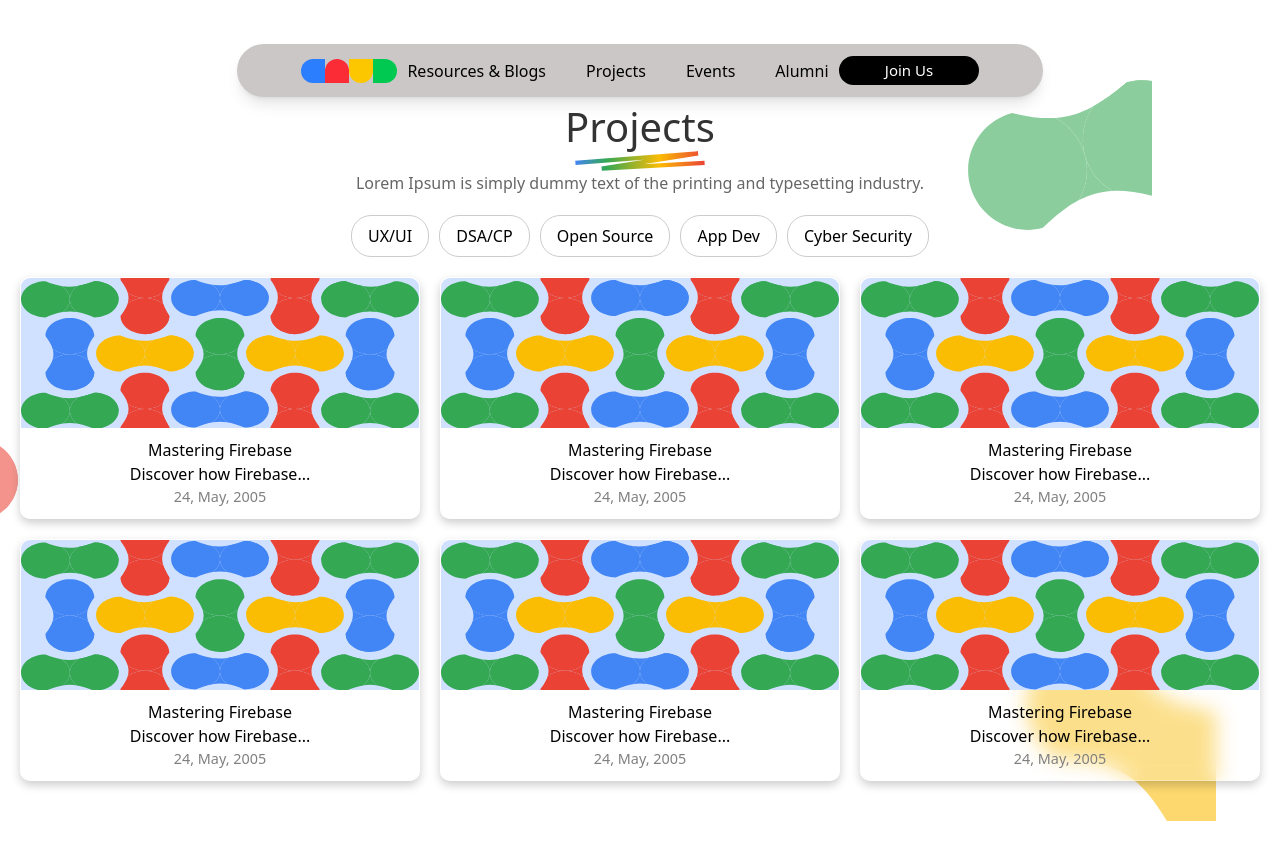
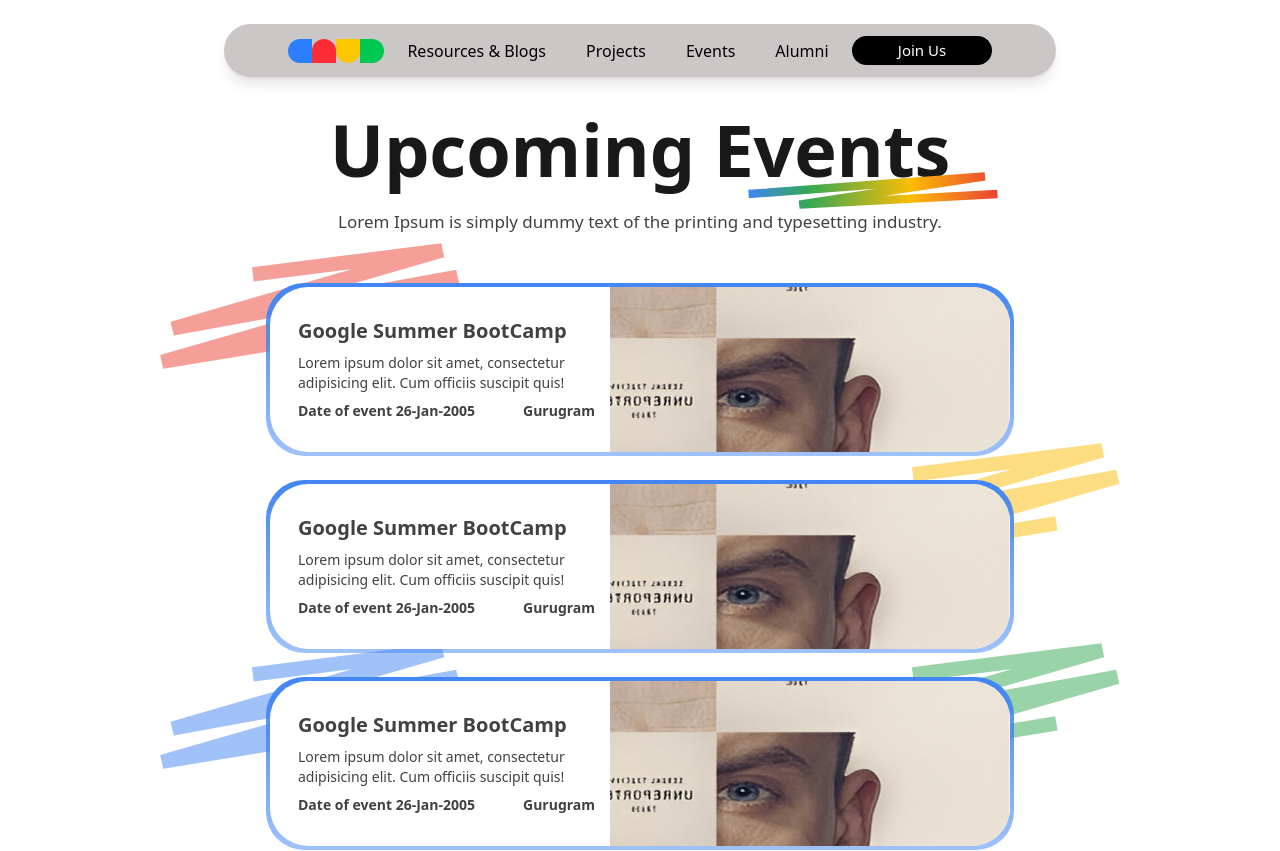
Before and after one commit to Ravi3727/playground, a React (Vite) app in the folder Frontend/: page /projects in a window 1280 px wide. Shown: the top 851 px of the page. Before the commit the page ends 821 px from the top, so only its background shows below. Built offline with nearby package versions, Linux system fonts and the light colour scheme.

Commit message:
responsive fixes in event and title change in project page

```diff
--- a/Frontend/src/App.jsx
+++ b/Frontend/src/App.jsx
@@ -1,12 +1,16 @@
 import './App.css'
 import React from "react";
 import ProjectsPage from "./pages/ProjectPage";
+import Event from "./pages/Event"
+import Home from "./pages/Home"
 
 function App() {
 
   return (
 
-    <ProjectsPage />
+    // <ProjectsPage />
+    <Event/>
+    // <Home/>
 
   )
 }
--- a/Frontend/src/components/Headers/Title.jsx
+++ /dev/null
@@ -1,14 +0,0 @@
-import React from 'react'
-import vector from '../../assets/Graphics/vector.svg'
-
-const Title = ({heading}) => {
-  return (
-    <div className=' flex flex-col justify-center items-center my-5 mt-20 relative z-50'>
-        <span className='relative text-[#191919] text-7xl font-semibold leading-[64px] tracking-[-0.25px] '>{heading}
-            <img src={vector} alt="vector" width={250} className=' absolute -right-12 -bottom-7' />
-        </span>
-        <p className='m-7 text-[#414141] text-[17px]'>Lorem Ipsum is simply dummy text of the printing and typesetting industry.</p>
-    </div>
-  )
-}
-export default Title
--- /dev/null
+++ b/Frontend/src/components/Title.jsx
@@ -0,0 +1,23 @@
+import React from 'react'
+import vector from '../assets/Graphics/vector.svg'
+
+const Title = ({heading}) => {
+  return (
+   <div className='flex flex-col justify-center items-center my-5 mt-10 relative z-10 px-4 text-center'>
+    <span className='relative text-[#191919] text-4xl sm:text-5xl md:text-6xl lg:text-7xl font-semibold leading-tight sm:leading-[64px] tracking-[-0.25px]'>
+        {heading}
+        <img
+            src={vector}
+            alt="vector"
+            width={150}
+            className='absolute -right-6 -bottom-0 sm:-right-12 sm:-bottom-7 w-20 sm:w-[250px]'
+        />
+    </span>
+    <p className='m-4 sm:m-7 text-[#414141] text-base sm:text-[17px]'>
+        Lorem Ipsum is simply dummy text of the printing and typesetting industry.
+    </p>
+</div>
+
+  )
+}
+export default Title
--- a/Frontend/src/components/cards/EventCard.jsx
+++ b/Frontend/src/components/cards/EventCard.jsx
@@ -5,13 +5,16 @@
     <>
       {/* {First div for giving gradient border} */}
       <div className="bg-gradient-to-b from-[rgba(66,133,244,1)] to-[rgba(66,133,244,0.5)] m-auto rounded-[38px]">
-        <div className="flex justify-between items-center rounded-[38px] bg-white pl-6 py-0 overflow-hidden m-0.5 w-[800px] h-[165px] ">
-          <div className="text-[#414141] ">
-            <h2 className="text-xl font-semibold p-1">Google Summer BootCamp</h2>
-            <p className="text-xs p-1">Lorem ipsum dolor sit amet, consectetur adipisicing elit. Cum officiis suscipit quis!</p>
-            <div className="text-sm p-1 flex gap-12 font-semibold"><span>Date of event 26-Jan-2005</span><span>Gurugram</span></div>
+        <div className="flex flex-col md:flex-row justify-between items-center rounded-[38px] bg-white md:pl-6 py-4 md:py-0 overflow-hidden m-1 w-[340px] md:w-[740px] h-auto md:h-[165px]">
+          <div className="text-[#414141] text-center md:text-left">
+            <h2 className="text-lg md:text-xl font-semibold p-1">Google Summer BootCamp</h2>
+            <p className="text-xs md:text-sm p-1">Lorem ipsum dolor sit amet, consectetur adipisicing elit. Cum officiis suscipit quis!</p>
+              <div className="text-xs md:text-sm p-1 flex flex-col md:flex-row gap-4 md:gap-12 font-semibold">
+                <span>Date of event 26-Jan-2005</span>
+                <span>Gurugram</span>
+              </div>
           </div>
-          <img src={image} alt="image" width={400} />
+          <img src={image} alt="image" className="rounded-[38px] md:rounded-none md:w-[400px] max-w-xs md:max-w-none mt-4 md:mt-0" />
         </div>
       </div>
     </>
--- a/Frontend/src/components/cards/PastEvent.jsx
+++ b/Frontend/src/components/cards/PastEvent.jsx
@@ -5,17 +5,17 @@
   return (
     <>
       {/* {First div for giving gradient border} */}
-      <div className="bg-gradient-to-b from-[rgba(66,133,244,1)] to-[rgba(66,133,244,0.3)] m-auto rounded-[40px] overflow-hidden">
-        <div className="flex flex-col justify-between items-center rounded-[40px] bg-white p-0 overflow-hidden m-1  w-[300px] h-[450px] ">
-          <img src={card_img2} alt="card img2" width={300} className="p-0" />
-          <div className="text-[#414141] p-3">
-            <h2 className="text-2xl font-bold p-1 leading-[25px] tracking-[-0.25px]">
-              Google Summer BootCamp
+      <div className="bg-gradient-to-b from-[rgba(66,133,244,1)] to-[rgba(66,133,244,0.3)] rounded-[40px] overflow-hidden">
+        <div className="flex flex-col justify-between items-center rounded-[40px] bg-white p-0 overflow-hidden m-1 w-[200px] md:w-[300px] h-auto md:h-[450px]">
+        <img src={card_img2} alt="card img2" className="w-[198px] md:w-[300px] p-0" />
+          <div className="text-[#414141] p-3 text-center md:text-left">
+            <h2 className="text-lg md:text-2xl font-bold p-1 leading-[22px] md:leading-[25px] tracking-[-0.25px]">
+                Google Summer BootCamp
             </h2>
-            <p className="text-xs p-1">Lorem ipsum dolor sit amet, consectetur adipisicing elit. Cum officiis suscipit quis!</p>
-            <div className="text-xs p-1 flex flex-col ">
-              <span>26-Jan-2005</span>
-              <span>Gurugram</span>
+            <p className="text-xs md:text-md p-1">Lorem ipsum dolor sit amet, consectetur adipisicing elit. Cum officiis suscipit quis!</p>
+            <div className="text-xs md:text-sm p-1 flex flex-col gap-1 md:gap-2">
+                <span>26-Jan-2005</span>
+                <span>Gurugram</span>
             </div>
           </div>
         </div>
--- a/Frontend/src/pages/Event.jsx
+++ b/Frontend/src/pages/Event.jsx
@@ -1,14 +1,16 @@
 import React from 'react'
-import Title from '../components/Headers/Title'
+import Title from '../components/Title'
 import EventCard from '../components/cards/EventCard'
 import Vector2 from '/src/assets/Graphics/vector2.svg?react'
 import PastEvent from '../components/cards/PastEvent'
+import NavBar from '../components/Navbar'
 
 const Event = () => {
   return (
     <div className=' relative'>
+        <NavBar/>
         <Title heading="Upcoming Events" />
-        <div className='relative z-50 flex flex-col gap-6'>
+        <div className='relative z-10 flex flex-col gap-6'>
             <EventCard/>
             <EventCard/>
             <EventCard/>
@@ -19,7 +21,7 @@
         <Vector2 width={300} stroke="#34A853" className='fixed z-0 top-3/4 right-1/8 opacity-50' />
         <Vector2 width={300} stroke="#4285F4" className='fixed z-0 top-3/4 left-1/8 opacity-50' />
         <Title heading="Past Events" />
-        <div className='flex flex-wrap gap-10 justify-center items-center relative z-50 mx-20 mb-20'>
+        <div className='flex flex-wrap gap-10 justify-center items-center relative z-10 mx-20 mb-20'>
             <PastEvent/>
             <PastEvent/>
             <PastEvent/>
--- a/Frontend/src/pages/ProjectPage.jsx
+++ b/Frontend/src/pages/ProjectPage.jsx
@@ -5,7 +5,7 @@
 import greenSvg from "../assets/ProjectPageIcons/Green.svg";
 import redSvg from "../assets/ProjectPageIcons/Red.svg";
 import yellowSvg from "../assets/ProjectPageIcons/Yellow.svg";
-import stripeSvg from "../assets/ProjectPageIcons/Stripe.svg"; // Import stripe.svg
+import Title from "../components/Title";
 
 const ProjectsPage = () => {
   const categories = ["UX/UI", "DSA/CP", "Open Source", "App Dev", "Cyber Security"];
@@ -34,11 +34,7 @@
         <img src={yellowSvg} alt="Yellow Decoration" className="yellow-svg" />
       </div>
       <div className="projects-header">
-        <h1 className="projects-title">Projects</h1>
-        <div className="stripe-svg-container">
-          <img src={stripeSvg} alt="Stripe Decoration" className="stripe-svg" />
-        </div>
-        <p>Lorem Ipsum is simply dummy text of the printing and typesetting industry.</p>
+        <Title heading="Projects"/>
       </div>
       <div className="projects-categories">
         {categories.map((category, index) => (
```
Also changed, not shown: Frontend/src/assets/ProjectPageIcons/Stripe.svg (deleted).
